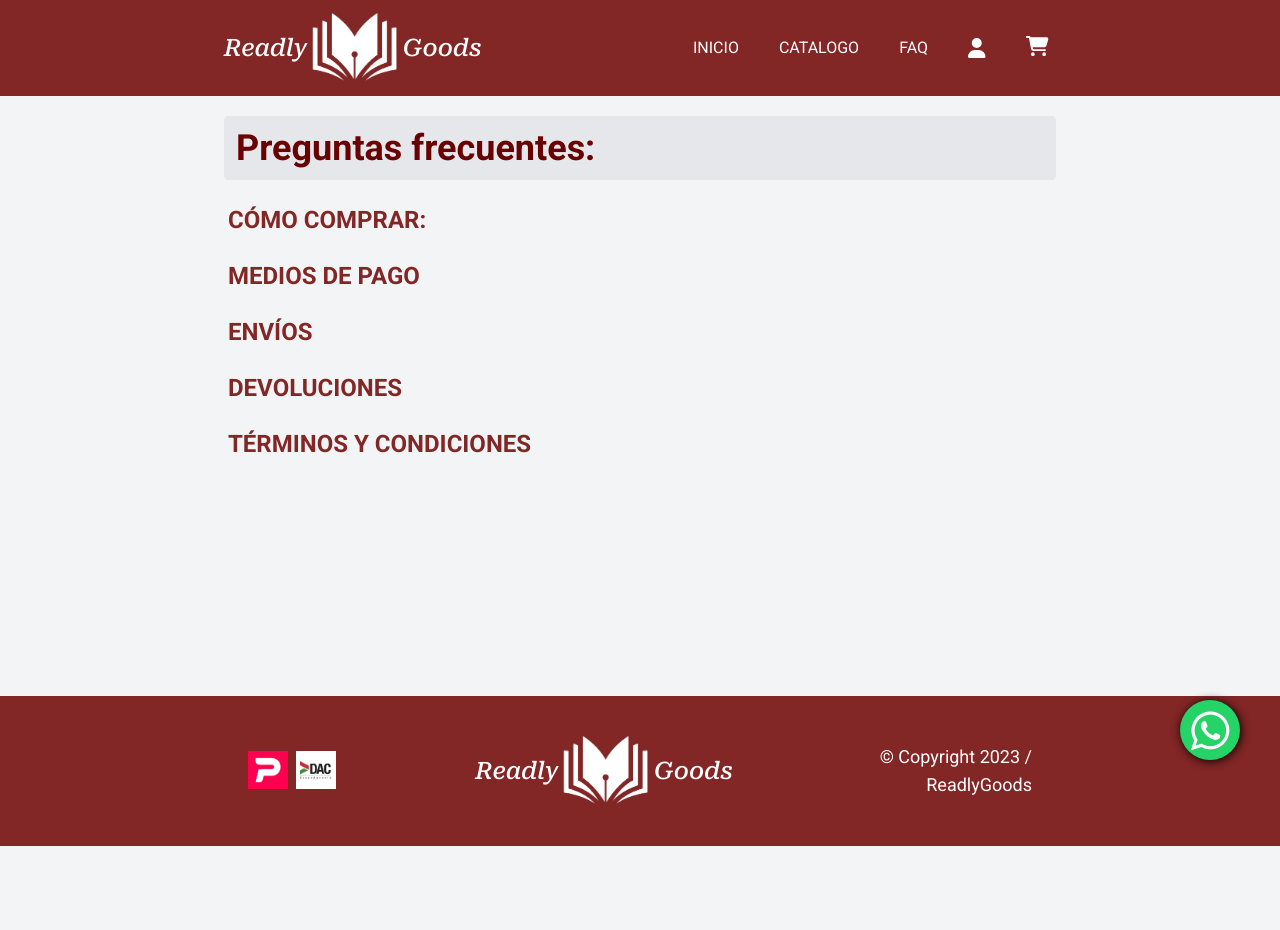
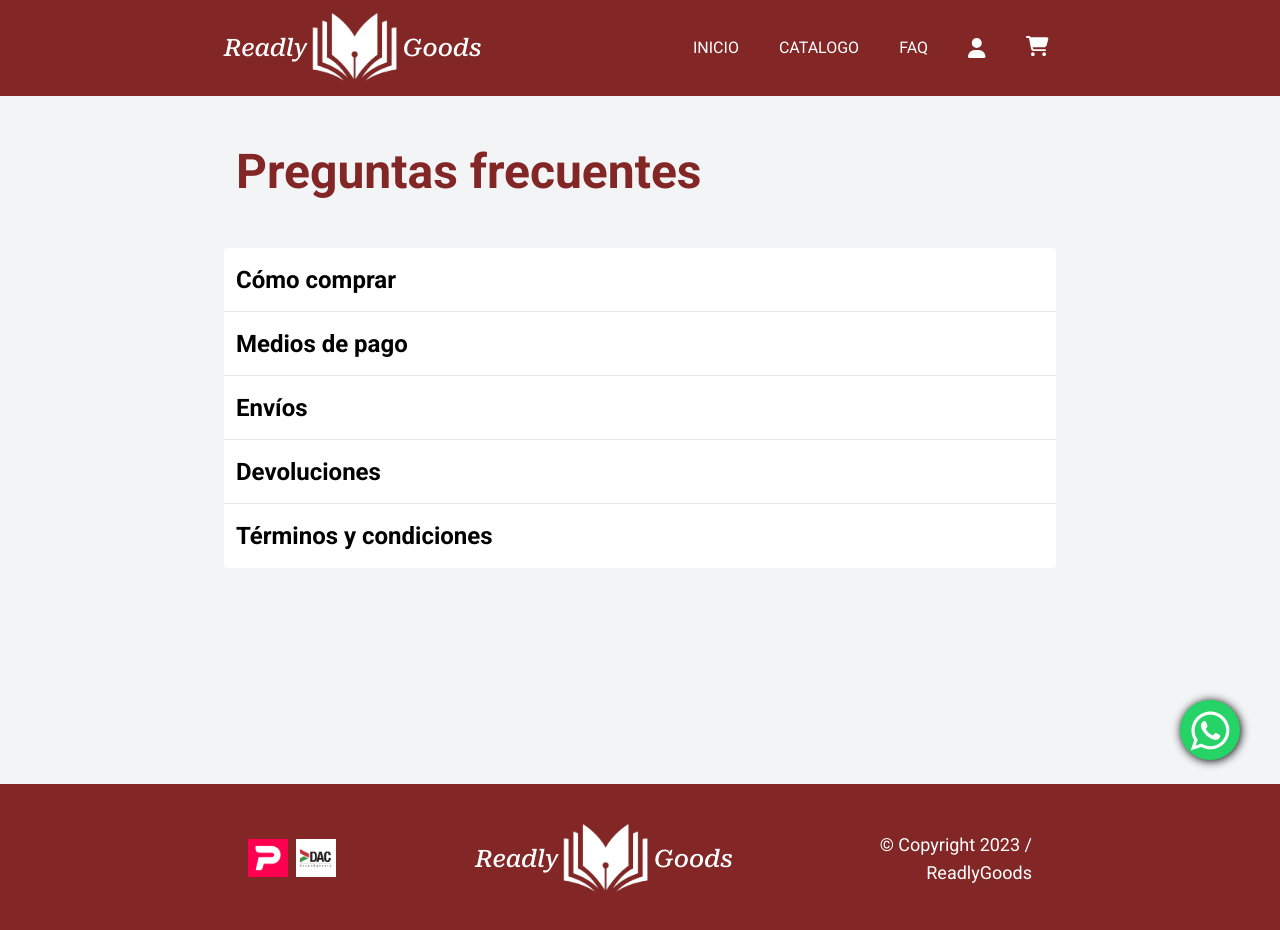
Before and after one commit to No-Country/c15-58-n-react-agregarback, a React (Vite) app in the folder Front/readly-goods/: page /faq in a window 1280 px wide. Shown: the top 930 px of the page. Before the commit the page ends 846 px from the top, so only its background shows below. Built offline with nearby package versions, Linux system fonts and the light colour scheme; a web font is replaced by a local one.

Commit message:
Fix BadgeCounter, Improvements Cart, Update and style FAQ.jsx, Style Books.jsx

```diff
--- a/Front/readly-goods/src/components/pages/faq/Faq.jsx
+++ b/Front/readly-goods/src/components/pages/faq/Faq.jsx
@@ -2,27 +2,27 @@ import React from "react";
 import Accordion from "../../accordion/Accordion";
 
 const Faq = () => {
-
   return (
     <main className="w-full pb-44">
-      <div className="w-[90%] sm:w-[80%] md:w-[75%] lg:w-[65%]	m-auto py-5">
-        <h1 className="text-4xl p-3 bg-gray-200 rounded text-[#690202] font-bold ">
-          Preguntas frecuentes:
+      <div className="w-[90%] sm:w-[80%] md:w-[75%] lg:w-[65%]	m-auto my-10">
+        <h1 className="text-5xl p-3 rounded text-[#822626] font-bold ">
+          Preguntas frecuentes
         </h1>
-        <div className="py-5">
+
+        <div className="mt-10 ">
           <Accordion
-            title={"CÓMO COMPRAR:"}
+            title={"Cómo comprar"}
             classTitle={
-              "text-2xl text-[#822626] text-left p-1 w-full h-10 font-bold  rounded border-[#525252] hover:bg-gray-200"
+              "text-2xl text-black bg-grey-200 text-left p-3 w-full h-16 border-b font-bold rounded-t hover:bg-[#690202] hover:text-white"
             }
             content={
-              <>
+              <div className="md:p-5 p-1 py-5 leading-7">
                 <div>PROCESO DE COMPRA</div>
                 <p>
                   Comprar en nuestra librería es muy sencillo, sólo debes seguir
                   los siguientes pasos:
                 </p>
-                <ol className="list-decimal">
+                <ol className="list-decimal list-inside">
                   <li>
                     Elige el libro que te interesa. A través de un click
                     conseguirás una ampliación de la fotografía y la información
@@ -80,19 +80,20 @@ const Faq = () => {
                     tu compra, en un plazo no mayor a 48hrs hábiles.
                   </li>
                 </ol>
-              </>
+              </div>
             }
-            classContent={"text-[#525252] px-5 py-2 "}
-            classAccordion={""}
+            classContent={"text-[#525252] px-5"}
+            classAccordion={"bg-white rounded-t"}
           />
+
           <Accordion
-            title={"MEDIOS DE PAGO"}
+            title={"Medios de pago"}
             classTitle={
-              "text-2xl text-[#822626] text-left p-1 w-full h-10 font-bold  rounded hover:border-5 hover:border-[#525252] hover:bg-gray-200"
+              "text-2xl text-black bg-grey-200 text-left p-3 w-full h-16 border-b  font-bold hover:bg-[#690202] hover:text-white"
             }
             content={
-              <>
-                <div className="p-1 font-bold">MEDIOS DE PAGO</div>
+              <div className="md:p-5 p-1 py-5  leading-7">
+                <div className="p-1 font-bold">Medios de pago</div>
                 <p>
                   En nuestra librería online disponemos de los siguientes medios
                   de pago: tarjetas de crédito Visa, American Express y Oca,
@@ -124,19 +125,20 @@ const Faq = () => {
                   en datos de facturación y completar los datos fiscales que
                   solicitamos. ReadlyGoods
                 </p>
-              </>
+              </div>
             }
-            classContent={"text-[#525252] px-5 py-2"}
-            classAccordion={""}
+            classContent={"text-[#525252] px-5"}
+            classAccordion={"bg-white"}
           />
+
           <Accordion
-            title={"ENVÍOS"}
+            title={"Envíos"}
             classTitle={
-              "text-2xl text-[#822626] text-left p-1 w-full h-10 font-bold  rounded hover:border-5 hover:border-[#525252] hover:bg-gray-200"
+              "text-2xl text-black bg-grey-200 text-left p-3 w-full h-16 border-b  font-bold hover:bg-[#690202] hover:text-white"
             }
             content={
-              <>
-                <div className="p-1 font-bold">1. PICK UP CENTER </div>
+              <div className="md:p-5 p-1 py-5  leading-7">
+                <div className="p-1 font-bold">PICK UP CENTER </div>
                 <p>
                   Podés retirar tus pedidos en cualquiera de nuestras 10
                   librerías en todo el país, previa solicitud, la entrega es sin
@@ -161,27 +163,28 @@ const Faq = () => {
                   será enviado a Casa Central, Gabriel A. Pereira 3076.
                 </p>
                 <div className="p-1 font-bold">
-                  2. ENVÍOS DIRECTOS A TODO EL PAÍS
+                  ENVÍOS DIRECTOS A TODO EL PAÍS
                 </div>
                 <p>
                   Entregamos en todo el país, en Montevideo puede demorar hasta
                   3 días hábiles siguientes a su pedido y en el interior hasta 5
                   días hábiles siguientes.
                 </p>
-              </>
+              </div>
             }
-            classContent={"text-[#525252] px-5 py-2"}
-            classAccordion={""}
+            classContent={"text-[#525252] px-5"}
+            classAccordion={"bg-white "}
           />
 
           <Accordion
-            title={"DEVOLUCIONES"}
+            title={"Devoluciones"}
             classTitle={
-              "text-2xl text-[#822626] text-left p-1 w-full h-10 font-bold  rounded hover:border-5 hover:border-[#525252] hover:bg-gray-200"
+              "text-2xl text-black bg-grey-200 text-left p-3 w-full h-16 border-b  font-bold hover:bg-[#690202] hover:text-white"
             }
             content={
-              <>
+              <div className="md:p-5 p-1 py-5  leading-7">
                 <div className="p-1 font-bold">POLITICA DE DEVOLUCIONES</div>
+
                 <p>
                   El cliente tendrá la posibilidad de cancelar la compra de un
                   libro impreso en cualquier momento y sin ningún costo siempre
@@ -189,6 +192,7 @@ const Faq = () => {
                   sido puesto a disposición del transportista para su envío. En
                   caso contrario no se realizarán reembolsos ni cancelaciones.
                 </p>
+
                 <p>
                   Si un producto distinto al solicitado por el cliente fuera
                   entregado por error de readlygoods, se le entregará el
@@ -199,6 +203,7 @@ const Faq = () => {
                   domicilio, sustituyéndolo por otro en buen estado, sin cargos
                   adicionales.{" "}
                 </p>
+
                 <p>
                   No se realizará cambio alguno por otro producto distinto al
                   adquirido originalmente, salvo que por falta de stock no fuese
@@ -211,24 +216,21 @@ const Faq = () => {
                   consulta puede ponerse en contacto con readlygoods a través de
                   nuestro mail info@readlygoods.com.
                 </p>
-              </>
+              </div>
             }
-            classContent={"text-[#525252] px-5 py-2"}
-            classAccordion={""}
+            classContent={"text-[#525252] px-5"}
+            classAccordion={"bg-white "}
           />
+
           <Accordion
-            title={"TÉRMINOS Y CONDICIONES"}
+            title={"Términos y condiciones"}
             classTitle={
-              "text-2xl text-[#822626] text-left p-1 w-full h-10 font-bold  rounded hover:border-5 hover:border-[#525252] hover:bg-gray-200"
+              "text-2xl text-black bg-grey-200 text-left p-3 w-full h-16 font-bold rounded-b hover:bg-[#690202] hover:text-white"
             }
             content={
-              <>
-                <p className="p-1 font-bold">
-                  CONDICIONES GENERALES DE CONTRATACIÓN
-                </p>
-                <p className="p-1 font-bold">
-                  1) OBJETO Y ÁMBITO DE APLICACIÓN
-                </p>
+              <div className="md:p-5 p-1 py-5 leading-7">
+                <p className="p-1 font-bold">OBJETO Y ÁMBITO DE APLICACIÓN:</p>
+
                 <p>
                   Las presentes Condiciones Generales de Contratación tienen
                   como objeto regular la relación entre ReadlyGoods Srl. (en
@@ -238,9 +240,11 @@ const Faq = () => {
                   ReadlyGoods, sociedad legalmente constituida, con domicilio
                   social en Gabriel A. Pereira 3076, 11200 Montevideo (Nigeria).
                 </p>
+
                 <p className="p-1 font-bold">
-                  2) ACEPTACIÓN Y PRUEBA DE ACEPTACIÓN
+                  ACEPTACIÓN Y PRUEBA DE ACEPTACIÓN:
                 </p>
+
                 <p>
                   La adquisición de los productos debe hacerse a través de la
                   activación de los botones PAGAR o COMPRAR que aparecen a pie
@@ -249,6 +253,7 @@ const Faq = () => {
                   Contratación tal y como se muestran en la página web de RG con
                   anterioridad a la adquisición de los productos.
                 </p>
+
                 <p>
                   Desde el momento de la aceptación, el usuario adquiere la
                   condición de Cliente de RG que se describe en estas
@@ -257,10 +262,12 @@ const Faq = () => {
                   quedan formalizadas las compras, a los que Ud. podrá acceder,
                   solicitándolo al e-mail: info@readlygoods.com
                 </p>
+
                 <p className="p-1 font-bold">
-                  3) PRECIOS, FORMA DE PAGO, ENTREGA Y DESISTIMIENTO
+                  PRECIOS, FORMA DE PAGO, ENTREGA Y DESISTIMIENTO:
                 </p>
-                <p className="p-1 font-bold">3.1 Precios</p>
+
+                <p className="p-1 font-bold">Precios</p>
                 <p>
                   Los precios aplicables a cada producto y/o servicio son los
                   indicados en la página web en la fecha del pedido. En los
@@ -268,6 +275,7 @@ const Faq = () => {
                   nacional, RG no asumirá los gastos correspondientes a
                   impuestos y aranceles aduaneros propios de cada país.
                 </p>
+
                 <p>
                   Las ofertas estarán debidamente marcadas e identificadas como
                   tal, indicando convenientemente el precio anterior y el precio
@@ -276,22 +284,30 @@ const Faq = () => {
                   que considere oportunas, pudiendo actualizar productos y
                   servicios en función del mercado.
                 </p>
+
                 <p>
                   Los gastos de envío que aparecen en el sitio web al realizar
                   el pedido se refieren a envíos dentro del territorio nacional.{" "}
                 </p>
-                <p className="p-1 font-bold">3.2 Forma de pago</p>
+
+                <p className="p-1 font-bold">Forma de pago</p>
+
                 <p>
                   Las compras se pueden pagar a través de los medios a
                   continuación enumerados:
                 </p>
+
                 <p>
                   · Contra reembolso: Disponible sólo para compras desde Uruguay
                   y para todos nuestros productos.
                 </p>
+
                 <p>· Tarjeta Visa y Oca.</p>
+
                 <p>· Transferencia bancaria.</p>
-                <p className="p-1 font-bold">3.3 Entrega</p>
+
+                <p className="p-1 font-bold">Entrega</p>
+
                 <p>
                   Los pedidos se envían a la dirección de entrega que el Cliente
                   indica, en el plazo indicado al elegir el modo de envío para
@@ -299,6 +315,7 @@ const Faq = () => {
                   comunicará debidamente al Cliente este extremo a la mayor
                   brevedad.
                 </p>
+
                 <p>
                   También podrás recoger tus envíos en alguna de nuestras
                   librerías físicas. Te lo entregamos en la librería que elijas
@@ -308,33 +325,40 @@ const Faq = () => {
                   librería seleccionada, y el Documento de Identidad de la
                   persona que recoge el pedido.
                 </p>
+
                 <p>
                   El Cliente podrá seleccionar la forma de envío de entre las
                   posibles para su zona de entrega que aparezca en la Web.{" "}
                 </p>
+
                 <p className="p-1 font-bold">
-                  4) TRÁMITES PARA CELEBRAR EL CONTRATO
+                  TRÁMITES PARA CELEBRAR EL CONTRATO:
                 </p>
+
                 <p>
                   Para la adquisición de los productos ofertados en la Web se
                   requiere exclusivamente rellenar el formulario (solicitud) de
                   compra con los datos personales y los datos de pago.
                 </p>
+
                 <p>
                   Una vez recibida una solicitud de compra, RG remitirá de forma
                   inmediata una confirmación del pedido a la dirección de correo
                   electrónico indicada en la solicitud de compra antes de que
                   transcurran 24 horas de la misma.
                 </p>
+
                 <p className="p-1 font-bold">
-                  5) GARANTÍA LEGAL Y RESPONSABILIDADES DE LA COMPAÑÍA
+                  GARANTÍA LEGAL Y RESPONSABILIDADES DE LA COMPAÑÍA:
                 </p>
+
                 <p>
                   El consumidor tiene derecho a reclamar frente al vendedor,
                   ante cualquier falta de conformidad que exista en el momento
                   de la entrega del bien en los plazos y condiciones que allí se
                   establecen.
                 </p>
+
                 <p>
                   Si la falta de conformidad del producto se manifiesta durante
                   los primeros 30 días, se entiende que el fallo ya existía
@@ -343,6 +367,7 @@ const Faq = () => {
                   naturaleza del producto o la índole de la falta de
                   conformidad.
                 </p>
+
                 <p>
                   Si la falta de conformidad se manifiesta después de esos
                   primeros 30 días, le corresponderá al Cliente demostrar que el
@@ -353,6 +378,7 @@ const Faq = () => {
                   precio, tal como establecen las vigentes disposiciones
                   legales.
                 </p>
+
                 <p>
                   La asistencia en garantía requiere la previa presentación de
                   la factura de compra. Para cualquier aclaración, incidencia o
@@ -360,6 +386,7 @@ const Faq = () => {
                   dirigirse al Departamento de Atención al Cliente mediante
                   correo electrónico a la dirección info@grupolibro.com.uy.
                 </p>
+
                 <p>
                   RG garantiza la calidad del servicio contratado a través de la
                   página web www.ReadlyGoods.com.uy Quedan garantizados todos
@@ -369,9 +396,9 @@ const Faq = () => {
                   devolución de los productos o la cancelación de los servicios
                   adquiridos por el Cliente.
                 </p>
-                <p className="p-1 font-bold">
-                  6) RESPONSABILIDADES DEL CLIENTE
-                </p>
+
+                <p className="p-1 font-bold">RESPONSABILIDADES DEL CLIENTE:</p>
+
                 <p>
                   El Cliente se obliga a realizar un uso lícito de los
                   servicios, sin contravenir la legislación vigente, ni lesionar
@@ -383,16 +410,20 @@ const Faq = () => {
                   los servicios por parte de RG, sin necesidad de preaviso al
                   Cliente y sin que ello dé derecho a indemnización alguna.
                 </p>
-                <p className="p-1 font-bold">7) SERVICIOS POSTVENTA</p>
+
+                <p className="p-1 font-bold">SERVICIOS POSTVENTA:</p>
+
                 <p>
                   Para cualquier consulta, sugerencia, queja o reclamación tras
                   la adquisición de los productos o servicios, RG pone a
                   disposición del Cliente un Servicio de Atención al Cliente en
                   el correo electrónico info@ReadlyGoods.com.uy
                 </p>
+
                 <p className="p-1 font-bold">
-                  8) PROPIEDAD INDUSTRIAL E INTELECTUAL
+                  PROPIEDAD INDUSTRIAL E INTELECTUAL:
                 </p>
+
                 <p>
                   Los derechos de propiedad intelectual e industrial sobre las
                   obras, marcas, logos, y cualquier otro susceptible de
@@ -412,10 +443,10 @@ const Faq = () => {
                   Contratación, el Cliente se compromete a respetar los derechos
                   de PropiedadIndustrial e Intelectual titularidad de RG.
                 </p>
-              </>
+              </div>
             }
-            classContent={"text-[#525252] px-5 py-2"}
-            classAccordion={""}
+            classContent={"text-[#525252] px-5"}
+            classAccordion={"bg-white rounded-b"}
           />
         </div>
       </div>
```
Also changed, not shown: Front/readly-goods/src/components/Layout/Navbar/Navbar.jsx (+15 -7 lines), Front/readly-goods/src/components/hooks/useCart.jsx (+29 -5 lines), Front/readly-goods/src/components/pages/Books/Books.jsx (+62 -26 lines), Front/readly-goods/src/components/pages/cart/Cart.jsx (+75 -25 lines), Front/readly-goods/src/components/pages/home/HomeComponents/Presentation.jsx (+10 -3 lines), Front/readly-goods/src/context/index.jsx (+11 -7 lines).
